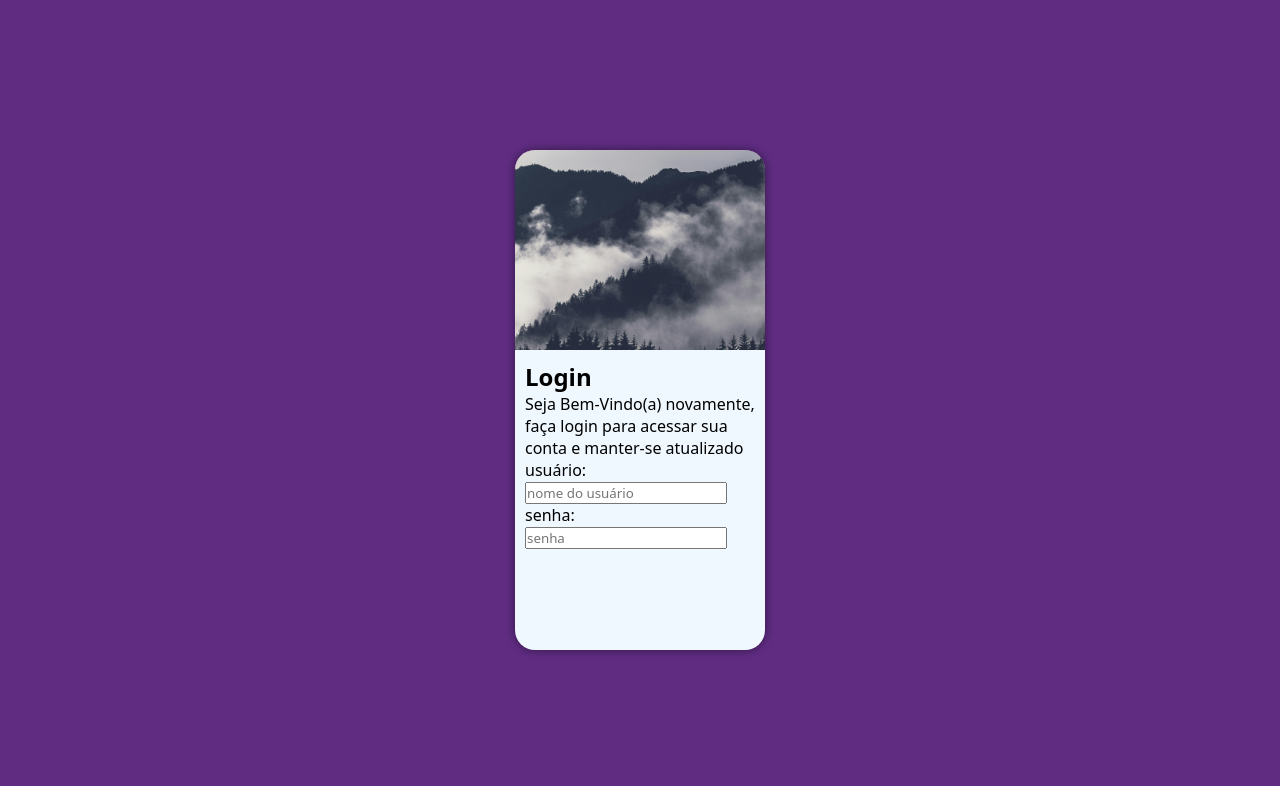
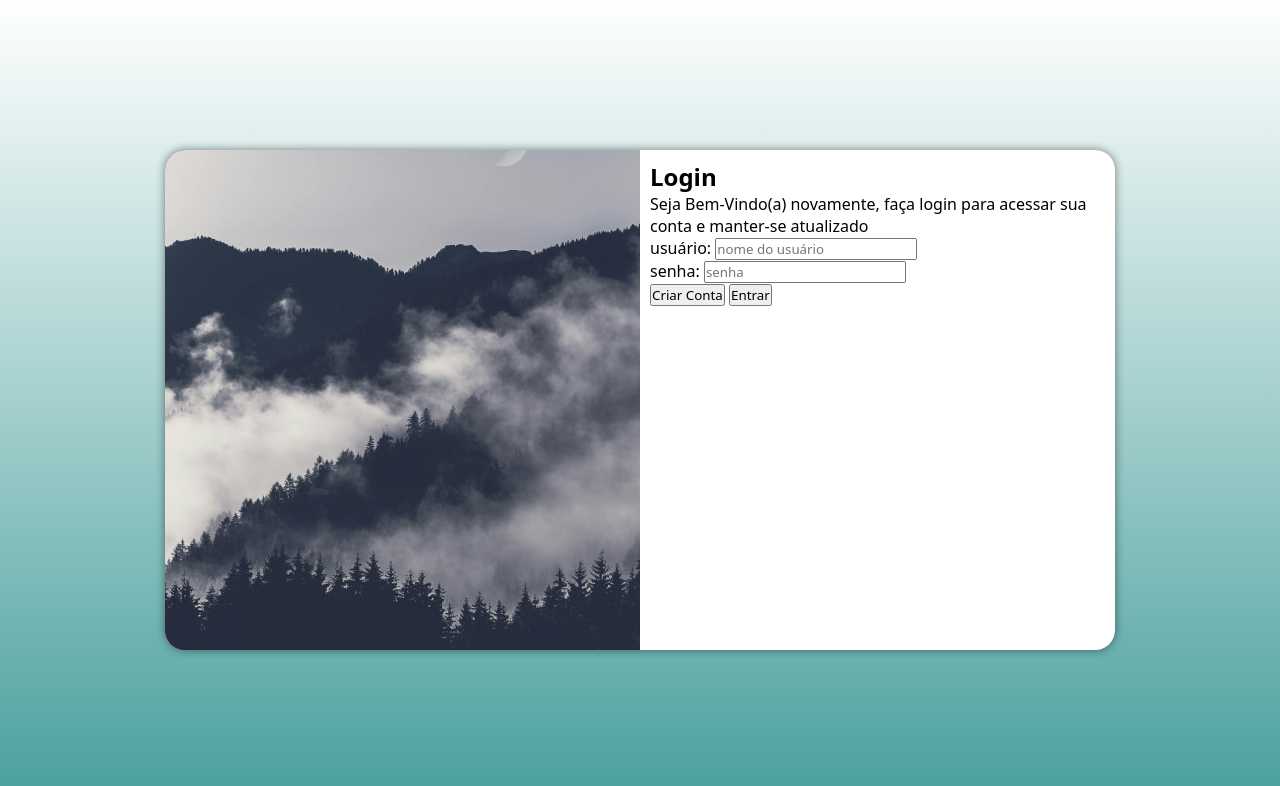
Before and after one commit to Eynng/projeto-login, a plain HTML site: page index.html in a window 1280 px wide. Drawn offline with Linux system fonts and the light colour scheme.

Commit message:
Atualização de estilo do projeto-login

```diff
--- a/estilos/media-query.css
+++ b/estilos/media-query.css
@@ -0,0 +1,60 @@
+@charset "UTF-8";
+
+/* Typuical Device Breakpoints
+
+Pequenas telas: 600px
+Celular: de 600px até 768px
+Tablet: 768px até 992px
+Desktop: 992px até 1200px
+Tv: acima de 1200px
+
+*/
+
+@media screen and (min-width:768px) and (max-width:992px) {
+
+  body {
+    background: linear-gradient(to top, #49a09d, #ffffff);
+  }
+
+  section#login {
+    width: 80vw;
+
+  }
+
+  section#login > div#imagem {
+    float: left;
+    width: 30%;
+    height: 100%;
+  }
+
+  section#login > div#formulario {
+    float: right;
+    width: 70%;
+  }
+
+
+
+}
+
+@media screen and (min-width:992px) {
+
+  body {
+    background: linear-gradient(to top, #49a09d, #ffffff);
+  }
+
+  section#login {
+    width: 950px;
+  }
+
+  section#login > div#imagem {
+    float: left;
+    width: 50%;
+    height: 100%;
+  }
+
+  section#login > div#formulario {
+    float: right;
+    width: 50%;
+  }
+
+}
--- a/estilos/style.css
+++ b/estilos/style.css
@@ -18,7 +18,7 @@
 }
 
 body, html {
-  background-color: #5f2c82;
+  background-color: aliceblue;
   height: 100vh;
   width: 100vw;
 }
@@ -31,7 +31,7 @@ main {
 
 section#login {
 
-  background-color: aliceblue;
+  background-color: rgb(255, 255, 255);
   width: 250px;
   height: 500px;
   border-radius: 20px;
@@ -42,6 +42,10 @@ section#login {
   left: 50%;
   transform: translate(-50%, -50%);
   box-shadow: 0px 0px 10px rgba(0, 0, 0, 0.479);
+
+  transition: width 0.3s, height 0.3;
+  transition-timing-function: ease;
+
 
 }
 
--- a/index.html
+++ b/index.html
@@ -39,6 +39,13 @@
 
           </div>
 
+          <div>
+
+            <input id="botao" type="reset" value="Criar Conta">
+            <input id="botao" type="submit" value="Entrar">
+
+          </div>
+
         </form>
 
       </div>
```
